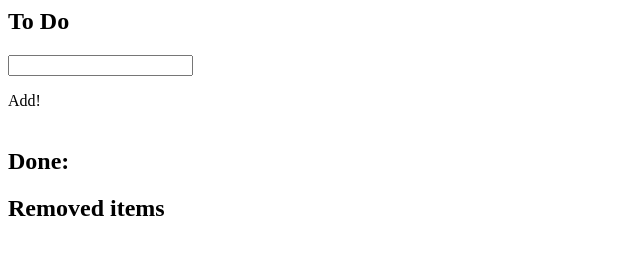
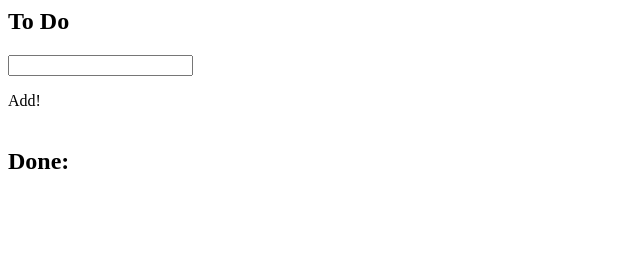
Before and after one commit to githubuservidal/Project1, a plain HTML site: page index.html in a window 1280 px wide. Shown: the whole page, without its empty margins (0-640 px from the left). Drawn offline with Linux system fonts and the light colour scheme.

Commit message:
fixed title

```diff
--- a/index.html
+++ b/index.html
@@ -9,6 +9,4 @@
 
 <h2>Done:</h2>
 
-<h2>Removed items</h2>
-
 <div class="done"></div>
```
